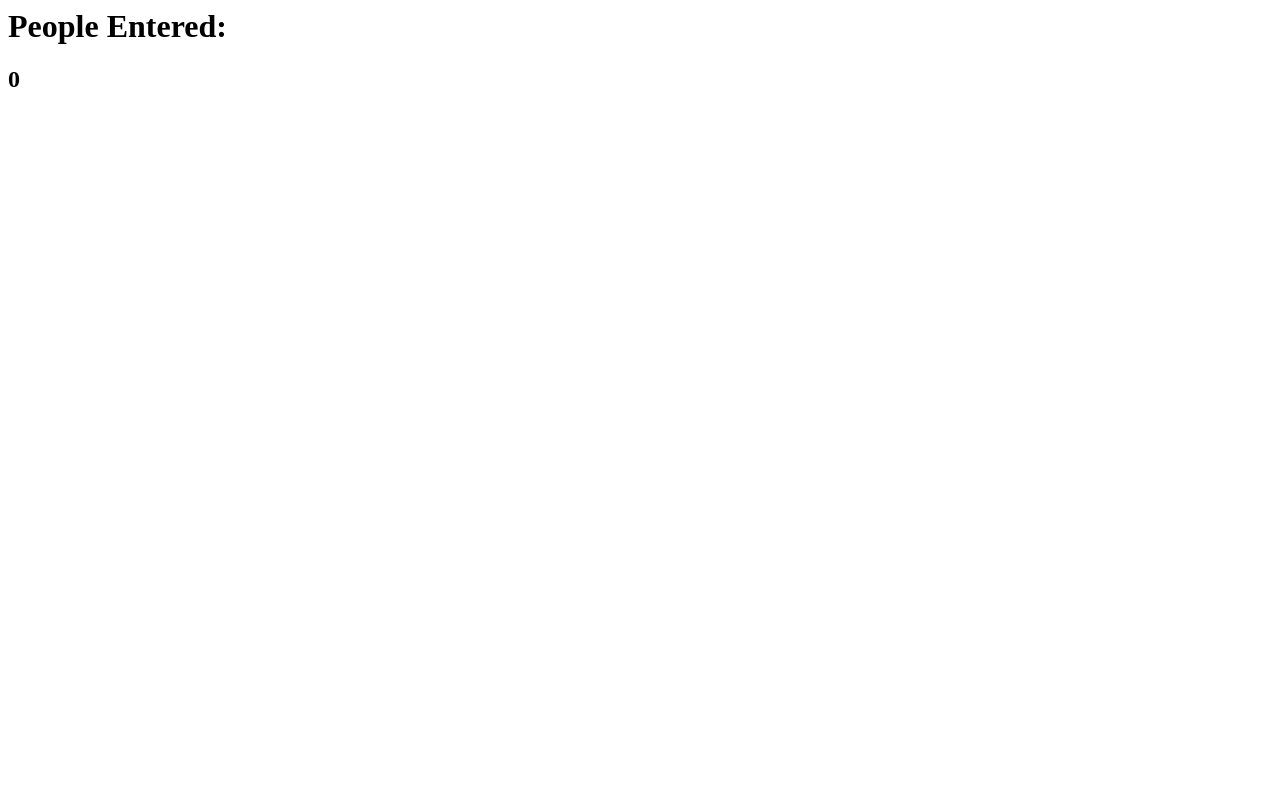
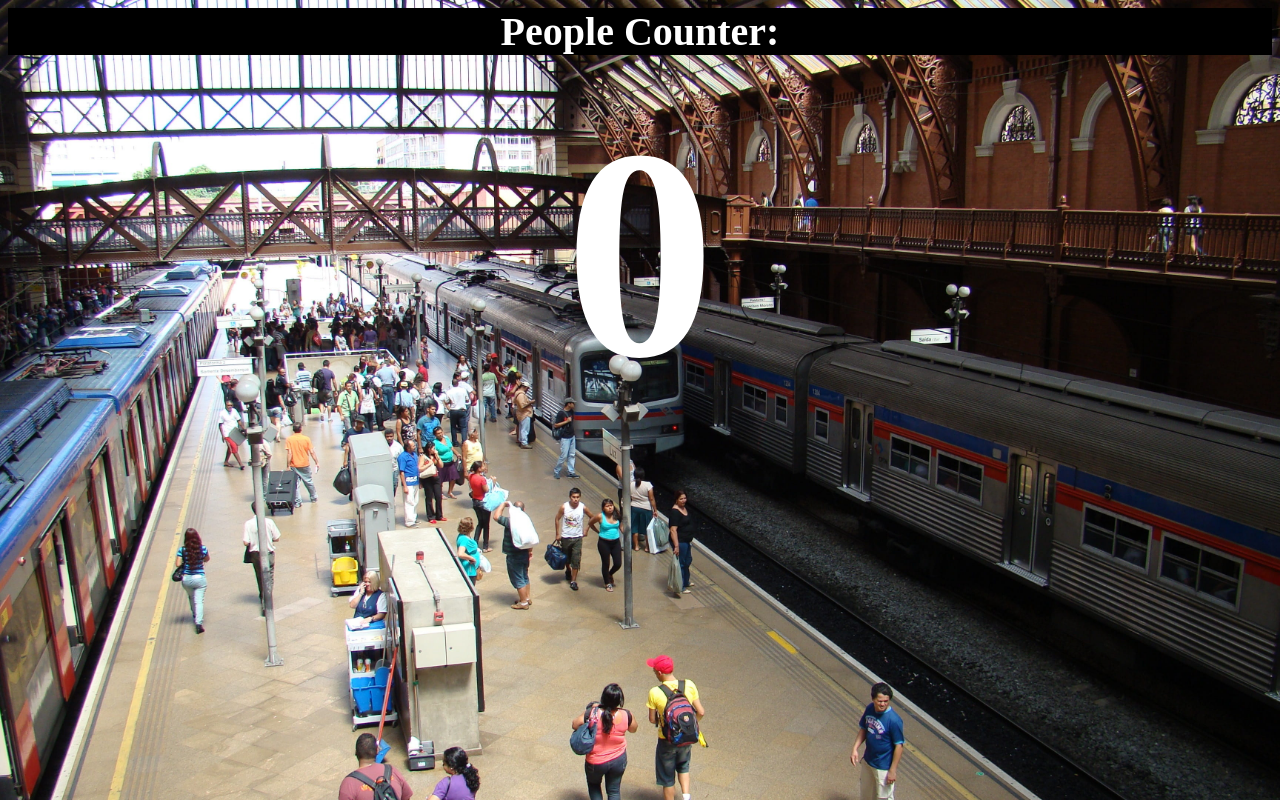
Before and after one commit to Archita93/People-Counter-Game, a plain HTML site: page index.html in a window 1280 px wide. Drawn offline with Linux system fonts and the light colour scheme.

Commit message:
Added a background image - Station.jpg

```diff
--- a/index.css
+++ b/index.css
@@ -0,0 +1,20 @@
+body{
+    background-image: url(Station.jpg);
+    background-size:cover;
+    text-align: center;
+    font-weight: bold;
+
+}
+
+h1{
+   color:white;
+   background-color:black;
+   font-size: 40px;
+}
+
+h2{
+    color:white;
+    margin-top:0;
+    margin-bottom:20px;
+    font-size: 300px;
+}
--- a/index.html
+++ b/index.html
@@ -4,9 +4,9 @@
     </head>
     <body>
         <h1>
-            People Entered:
+            People Counter:
         </h1>
-        <h2 if = "count-el">0</h2>
+        <h2 id = "count-el">0</h2>
 
     </body>
 
```
Also changed, not shown: Station.jpg (added).
